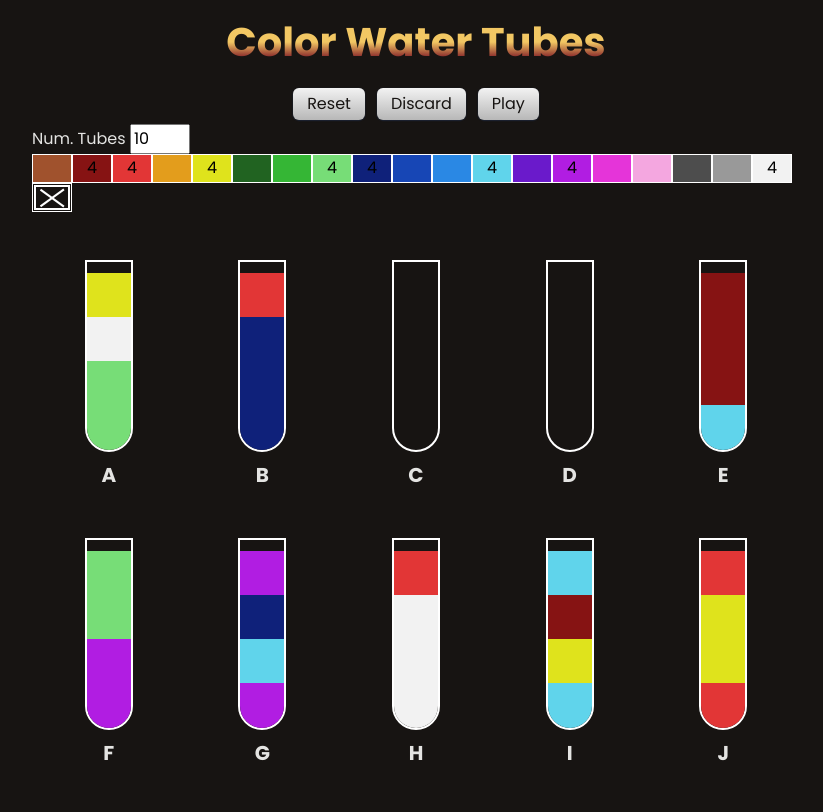
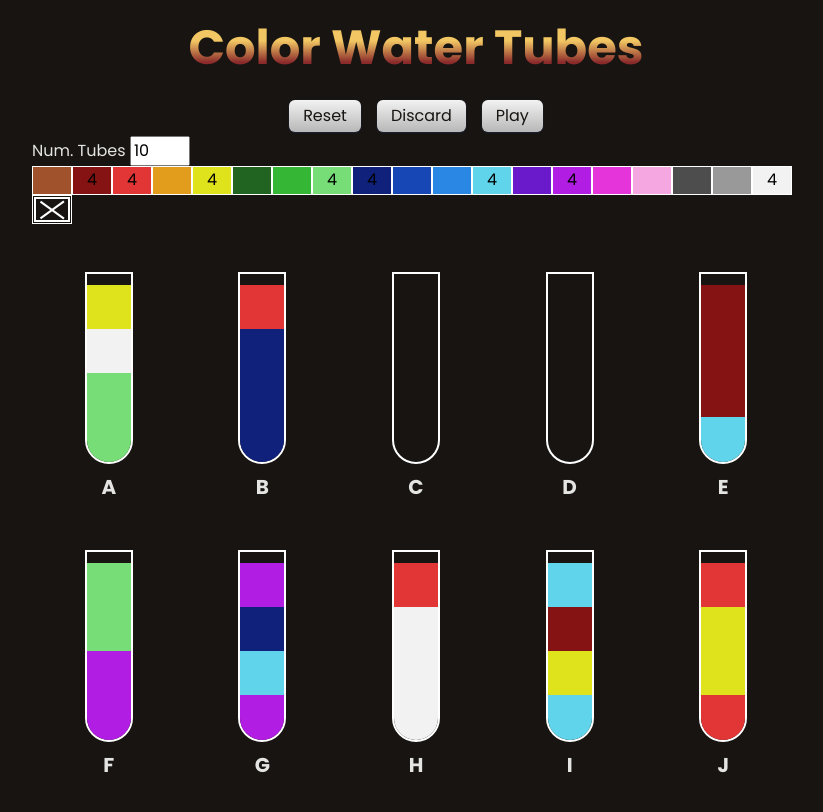
Before and after one commit to marco-ceriani/colortubes, a Svelte app: page /edit in a window 1280 px wide. Shown: the top 812 px of the page, without its empty margins (224-1047 px from the left). Built offline with nearby package versions, Linux system fonts and the light colour scheme.

Commit message:
tweak css

```diff
--- a/src/App.svelte
+++ b/src/App.svelte
@@ -24,11 +24,11 @@
 <style>
 	header {
 		text-align: center;
-		font-size: clamp(1rem, 3.5vw, 1.25rem);
+		font-size: clamp(1rem, 3vw, 1.5rem);
 		margin-block: 0.75rem;
 	}
 	h1 {
-		background: linear-gradient(180deg, var(--clr-accent) 50%, var(--clr-accent2) 75%);
+		background: linear-gradient(180deg, var(--clr-accent) 40%, var(--clr-accent2) 70%);
         background-clip: text;
 		-webkit-background-clip: text;
 		-webkit-text-fill-color: transparent;
--- a/src/components/ButtonsBar.svelte
+++ b/src/components/ButtonsBar.svelte
@@ -5,7 +5,7 @@
 <style>
 	div {
 		display: flex;
-		gap: 0.75rem;
+		gap: clamp(0.5rem, 8vw, 1.0rem);
         margin-block: .25rem;
 		justify-content: center;
 	}
--- a/src/components/Tube.svelte
+++ b/src/components/Tube.svelte
@@ -126,7 +126,7 @@
 
 <style>
 	.tube {
-		width: clamp(2.5rem, 6vw, 3rem);
+		width: clamp(2.25rem, 6vw, 3rem);
 		height: 12rem;
 		margin-inline: auto;
 		display: flex;
@@ -154,7 +154,8 @@
 		order: 99;
 		height: 0.75rem;
 		width: 3rem;
-		background-color: #604e42;
+		background-color: #8F3511;
+		border-bottom: 0.15rem solid #532411;
 	}
 	.unplugged .plug {
 		visibility: hidden;
```
